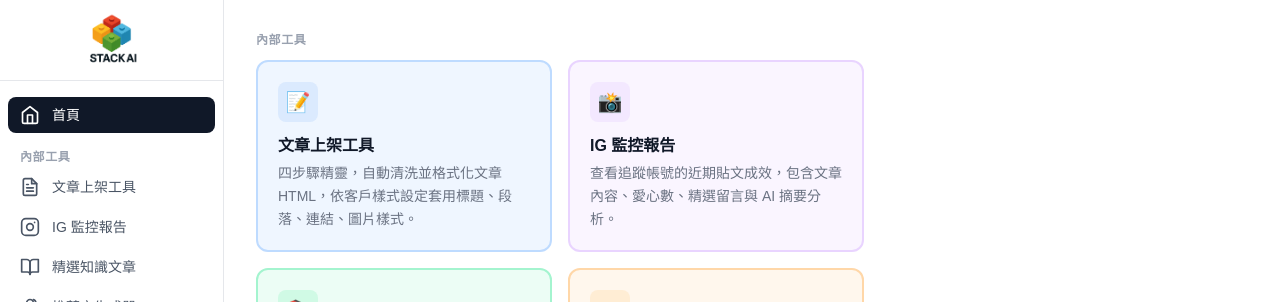
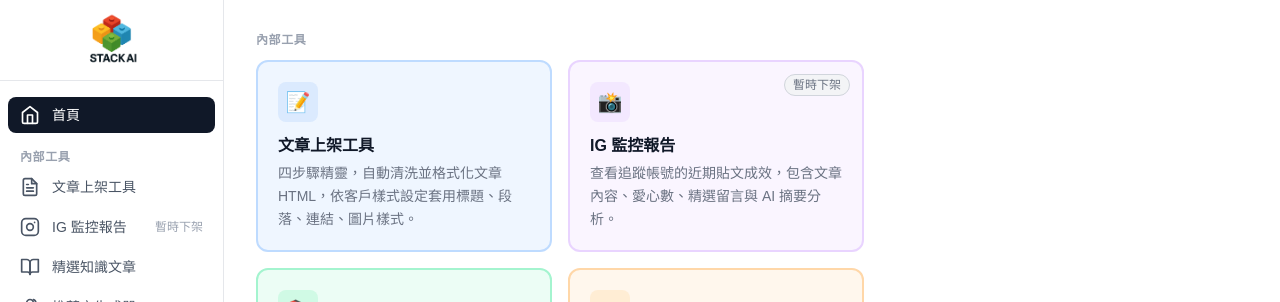
Before and after one commit to akangdesigner/stacktools, a Next.js app: page / in a window 1280 px wide. Shown: the top 302 px of the page. Built offline with nearby package versions, Linux system fonts and the light colour scheme; no server answers.

Commit message:
feat(ig): 新增暫時下架狀態標籤與彈窗提示

```diff
--- a/app/page.tsx
+++ b/app/page.tsx
@@ -1,3 +1,6 @@
+'use client';
+
+import { useState } from 'react';
 import Link from "next/link";
 
 const internalTools = [
@@ -18,6 +21,7 @@ const internalTools = [
     color: "bg-purple-50 border-purple-200 hover:border-purple-400",
     iconBg: "bg-purple-100",
     inDev: false,
+    suspended: true,
   },
   {
     href: "/knowledge",
@@ -79,29 +83,74 @@ const externalTools = [
 ];
 
 export default function HomePage() {
+  const [showSuspended, setShowSuspended] = useState(false);
+
+  function renderCard(tool: typeof internalTools[0]) {
+    const badge = tool.suspended
+      ? <span className="absolute top-3 right-3 text-xs font-medium text-gray-500 bg-gray-100 border border-gray-300 rounded-full px-2 py-0.5">暫時下架</span>
+      : tool.inDev
+      ? <span className="absolute top-3 right-3 text-xs font-medium text-amber-600 bg-amber-50 border border-amber-200 rounded-full px-2 py-0.5">開發中</span>
+      : null;
+
+    const inner = (
+      <>
+        {badge}
+        <div className={`w-10 h-10 rounded-lg ${tool.iconBg} flex items-center justify-center text-xl mb-3`}>
+          {tool.icon}
+        </div>
+        <h3 className="font-semibold text-gray-900 mb-1">{tool.title}</h3>
+        <p className="text-sm text-gray-500 leading-relaxed">{tool.description}</p>
+      </>
+    );
+
+    if (tool.suspended) {
+      return (
+        <button
+          key={tool.href}
+          onClick={() => setShowSuspended(true)}
+          className={`relative block p-5 rounded-xl border-2 transition-all text-left w-full ${tool.color}`}
+        >
+          {inner}
+        </button>
+      );
+    }
+
+    return (
+      <Link key={tool.href} href={tool.href} className={`relative block p-5 rounded-xl border-2 transition-all ${tool.color}`}>
+        {inner}
+      </Link>
+    );
+  }
+
   return (
     <>
+    {showSuspended && (
+      <div
+        className="fixed inset-0 z-50 flex items-center justify-center bg-black/40"
+        onClick={() => setShowSuspended(false)}
+      >
+        <div
+          className="bg-white rounded-2xl shadow-xl px-8 py-7 max-w-sm w-full mx-4 text-center"
+          onClick={e => e.stopPropagation()}
+        >
+          <div className="text-3xl mb-3">⏸</div>
+          <h2 className="text-lg font-semibold text-gray-800 mb-2">暫時下架</h2>
+          <p className="text-sm text-gray-500 leading-relaxed mb-5">此功能目前暫時下架，如有需要請聯絡管理員。</p>
+          <button
+            onClick={() => setShowSuspended(false)}
+            className="px-5 py-2 bg-gray-900 text-white text-sm rounded-lg hover:bg-gray-700 transition-colors"
+          >
+            關閉
+          </button>
+        </div>
+      </div>
+    )}
     <div className="p-8 max-w-2xl space-y-10">
       {/* 內部工具 */}
       <div>
         <h2 className="text-xs font-semibold text-gray-400 uppercase tracking-wider mb-3">內部工具</h2>
         <div className="grid grid-cols-1 sm:grid-cols-2 gap-4">
-          {internalTools.map((tool) => (
-            <Link
-              key={tool.href}
-              href={tool.href}
-              className={`relative block p-5 rounded-xl border-2 transition-all ${tool.color}`}
-            >
-              {tool.inDev && (
-                <span className="absolute top-3 right-3 text-xs font-medium text-amber-600 bg-amber-50 border border-amber-200 rounded-full px-2 py-0.5">開發中</span>
-              )}
-              <div className={`w-10 h-10 rounded-lg ${tool.iconBg} flex items-center justify-center text-xl mb-3`}>
-                {tool.icon}
-              </div>
-              <h3 className="font-semibold text-gray-900 mb-1">{tool.title}</h3>
-              <p className="text-sm text-gray-500 leading-relaxed">{tool.description}</p>
-            </Link>
-          ))}
+          {internalTools.map((tool) => renderCard(tool))}
         </div>
       </div>
 
@@ -109,22 +158,7 @@ export default function HomePage() {
       <div>
         <h2 className="text-xs font-semibold text-gray-400 uppercase tracking-wider mb-3">外部產品</h2>
         <div className="grid grid-cols-1 sm:grid-cols-2 gap-4">
-          {externalTools.map((tool) => (
-            <Link
-              key={tool.href}
-              href={tool.href}
-              className={`relative block p-5 rounded-xl border-2 transition-all ${tool.color}`}
-            >
-              {tool.inDev && (
-                <span className="absolute top-3 right-3 text-xs font-medium text-amber-600 bg-amber-50 border border-amber-200 rounded-full px-2 py-0.5">開發中</span>
-              )}
-              <div className={`w-10 h-10 rounded-lg ${tool.iconBg} flex items-center justify-center text-xl mb-3`}>
-                {tool.icon}
-              </div>
-              <h3 className="font-semibold text-gray-900 mb-1">{tool.title}</h3>
-              <p className="text-sm text-gray-500 leading-relaxed">{tool.description}</p>
-            </Link>
-          ))}
+          {externalTools.map((tool) => renderCard(tool))}
         </div>
       </div>
     </div>
--- a/components/Sidebar.tsx
+++ b/components/Sidebar.tsx
@@ -17,7 +17,7 @@ const homeItem = {
   ),
 };
 
-const liveItems: { href: string; label: string; inDev?: boolean; icon: React.ReactNode }[] = [
+const liveItems: { href: string; label: string; inDev?: boolean; suspended?: boolean; icon: React.ReactNode }[] = [
   {
     href: '/article',
     label: '文章上架工具',
@@ -34,6 +34,7 @@ const liveItems: { href: string; label: string; inDev?: boolean; icon: React.Rea
   {
     href: '/ig',
     label: 'IG 監控報告',
+    suspended: true,
     icon: (
       <svg xmlns="http://www.w3.org/2000/svg" className="w-5 h-5" viewBox="0 0 24 24" fill="none" stroke="currentColor" strokeWidth="2" strokeLinecap="round" strokeLinejoin="round">
         <rect x="2" y="2" width="20" height="20" rx="5" ry="5" />
@@ -141,6 +142,7 @@ export default function Sidebar() {
                 <Link key={item.href} href={item.href} className={`flex items-center gap-3 px-3 py-2 rounded-lg text-sm font-medium transition-colors ${isActive ? 'bg-gray-900 text-white' : 'text-gray-600 hover:bg-gray-100 hover:text-gray-900'}`}>
                   {item.icon}
                   <span className="flex-1">{item.label}</span>
+                  {item.suspended && !isActive && <span className="text-xs text-gray-400 font-normal">暫時下架</span>}
                   {item.inDev && !isActive && <span className="text-xs text-amber-500 font-normal">開發中</span>}
                 </Link>
               );
```
